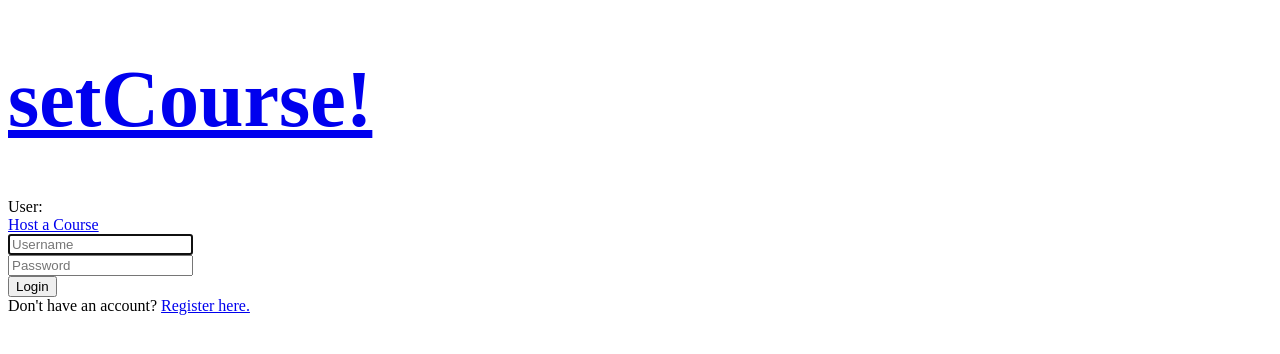
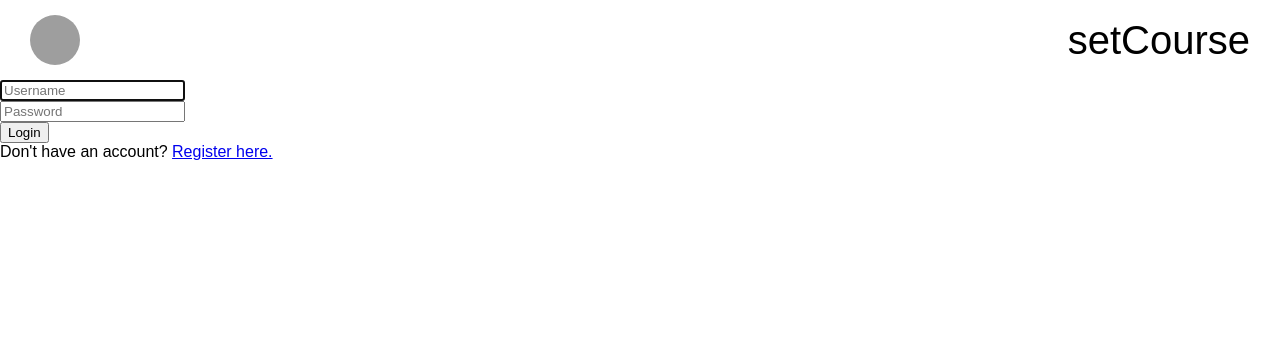
Before and after one commit to mikeblochlevermore/setcourse, a Django app: page / in a window 1280 px wide. Shown: the top 354 px of the page. Run offline with Django 4.2, Linux system fonts and the light colour scheme; some libraries are stand-ins or nearby versions; grey boxes are pictures that could not be loaded.

Commit message:
new_course form styled

```diff
--- a/setcourse/static/setcourse/styles.css
+++ b/setcourse/static/setcourse/styles.css
@@ -1,3 +1,133 @@
-h1 {
-    font-size: 80px;
+* {
+    margin: 0;
+    font-family: sans-serif;
 }
+
+nav {
+    display: flex;
+    justify-content: space-between;
+    align-items: center;
+    margin: 15px 30px 15px 30px;
+}
+
+#logo {
+    font-size: 40px;
+    text-decoration: none;
+    color: black;
+}
+
+#user_display {
+    display: flex;
+    align-items: center;
+    gap: 20px;
+    font-size: 40px;
+}
+
+#user_img {
+    width: 50px;
+    height: 50px;
+    border-radius: 50%;
+    object-fit: cover;
+    overflow: hidden;
+}
+
+#title_wrapper {
+    display: flex;
+    width: 100%;
+    height: 400px;
+    overflow: hidden;
+}
+
+#course_img {
+    object-fit: cover;
+}
+
+#course_form_wrapper {
+    position: relative;
+    display: grid;
+    grid-template-columns: repeat(auto-fill, minmax(500px, 1fr));
+    margin: 30px;
+    column-gap: 30px;
+}
+
+#course_title_details {
+    position: absolute;
+    display: grid;
+    margin: 20px;
+    width: 50%;
+}
+
+#course_title_details input {
+    font-size: 30px;
+    border: none;
+    text-decoration: none;
+    outline: none;
+    padding: 10px;
+    width: 80%;
+    margin-bottom: 10px;
+}
+
+#column2 {
+    display: grid;
+    row-gap: 30px;
+}
+
+.course_details {
+    height: 100px;
+    width: 90%;
+    margin-bottom: 30px;
+    padding: 30px;
+    font-size: 20px;
+}
+
+#course_price {
+    font-size: 40px;
+    text-align: right;
+    width: 100%;
+    padding: 10px;
+    border: none;
+    outline: none;
+    margin-bottom: 40px;
+}
+
+/* Removes arrows on number inputs for Chrome, Safari, Edge, Opera */
+input::-webkit-outer-spin-button,
+input::-webkit-inner-spin-button {
+  -webkit-appearance: none;
+  margin: 0;
+}
+
+#publish_button {
+    position: fixed;
+    bottom: 20px;
+    right: 30px;
+    height: 40px;
+    width: 120px;
+    background-color: lightblue;
+    border-radius: 20px;
+}
+
+.module_wrapper {
+    margin-top: 30px;
+    border: 1px solid lightblue;
+    padding: 15px;
+}
+
+.module_input {
+    padding: 15px;
+    font-size: 15px;
+    margin: 15px 0 15px 0;
+}
+
+.workshop_wrapper {
+    margin-top: 10px;
+    margin-left: 30px;
+    border: 1px solid lightgreen;
+    padding: 15px;
+}
+
+.subject_field {
+    padding: 15px;
+    font-size: 12px;
+    margin: 15px 0 15px 0;
+}
--- a/setcourse/templates/setcourse/index.html
+++ b/setcourse/templates/setcourse/index.html
@@ -7,6 +7,7 @@
     <div id="course_list">
 
     </div>
+    <a href="{% url 'new_course' %}">Host a Course</a>
 {% else %}
 
 
--- a/setcourse/templates/setcourse/layout.html
+++ b/setcourse/templates/setcourse/layout.html
@@ -12,11 +12,16 @@
     </head>
     <body>
 
-      <header>
-        <a href="{% url 'index' %}"><h1>setCourse!</h1></a>
-        <div>User: {{ user.username }}</div>
-        <a href="{% url 'new_course' %}">Host a Course</a>
-      </header>
+      <nav>
+        <div id="user_display">
+          <img id="user_img" src="https://upload.wikimedia.org/wikipedia/commons/3/3f/Placeholder_view_vector.svg">
+          <div id="username">{{ user.username }}</div>
+        </div>
+        <div>
+          <a href="{% url 'index' %}" id="logo">setCourse</a>
+        </div>
+      </nav>
+
 
       <main>
           {% block body %}
@@ -24,9 +29,6 @@
       </main>
 
         {% if user.is_authenticated %}
-        <nav>
-          <div>Nav</div>
-        </nav>
         {% endif %}
     </body>
 </html>
```
Also changed, not shown: setcourse/templates/setcourse/new_course.html (+44 -29 lines), db.sqlite3, 1 other file.
